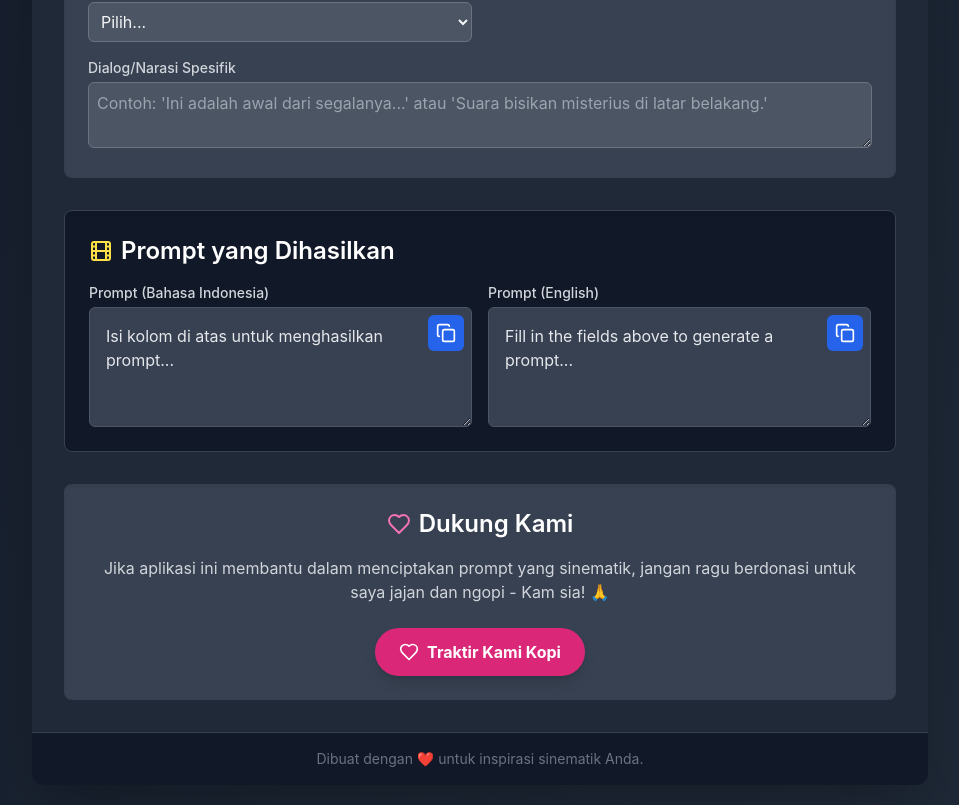
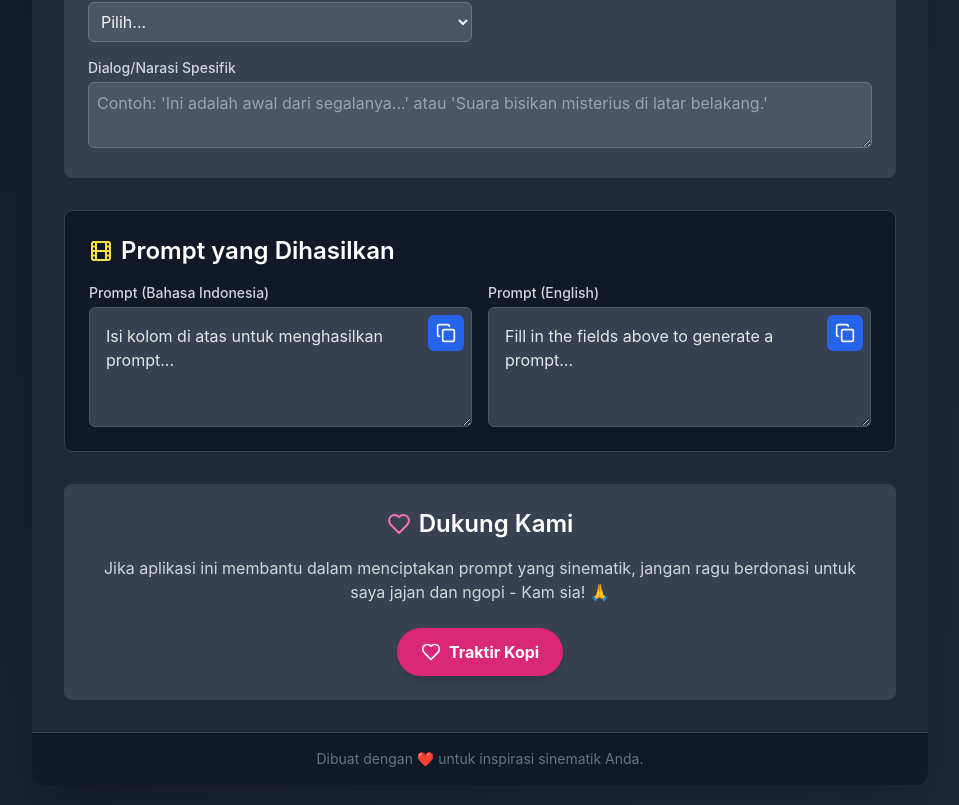
Before and after one commit to 10k2025/Prompt-Generator-AI, a React (Create React App) app: page / in a window 1280 px wide. Shown: the part 1469-2274 px from the top of the page, without its empty margins (160-1119 px from the left). Built offline with nearby package versions, Linux system fonts and the light colour scheme.

Commit message:
Update App.js

```diff
--- a/src/App.js
+++ b/src/App.js
@@ -72,7 +72,7 @@ const promptData = {
       copySuccess: "Prompt berhasil disalin!",
       initialPrompt: "Isi kolom di atas untuk menghasilkan prompt...",
       supportText: "Jika aplikasi ini membantu dalam menciptakan prompt yang sinematik, jangan ragu berdonasi untuk saya jajan dan ngopi - Kam sia! 🙏",
-      supportButton: "Traktir Kami Kopi",
+      supportButton: "Traktir Kopi",
       footerText: "Dibuat dengan ❤️ untuk inspirasi sinematik Anda.",
       langSelect: "Pilih Bahasa:" // New UI text
     }
```
